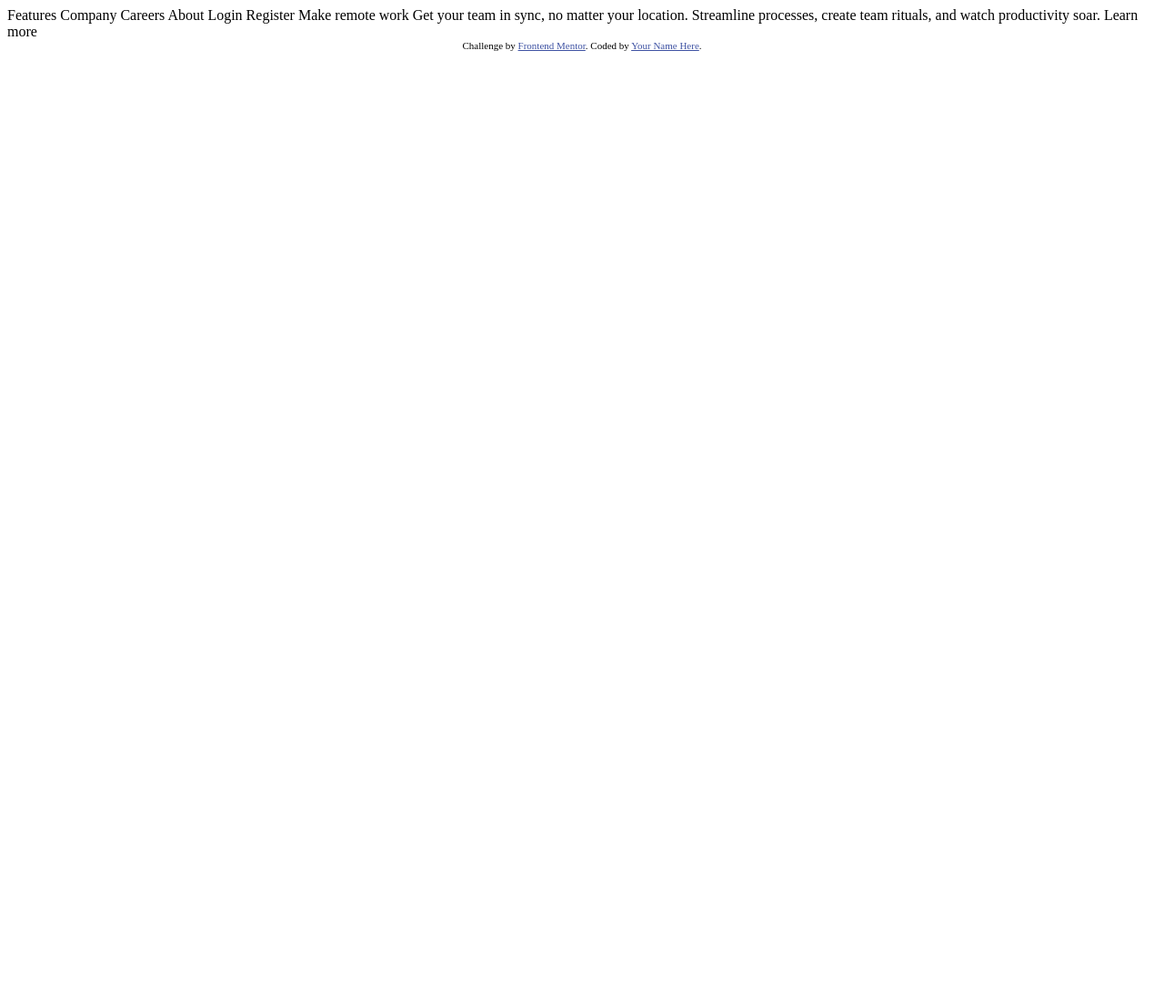
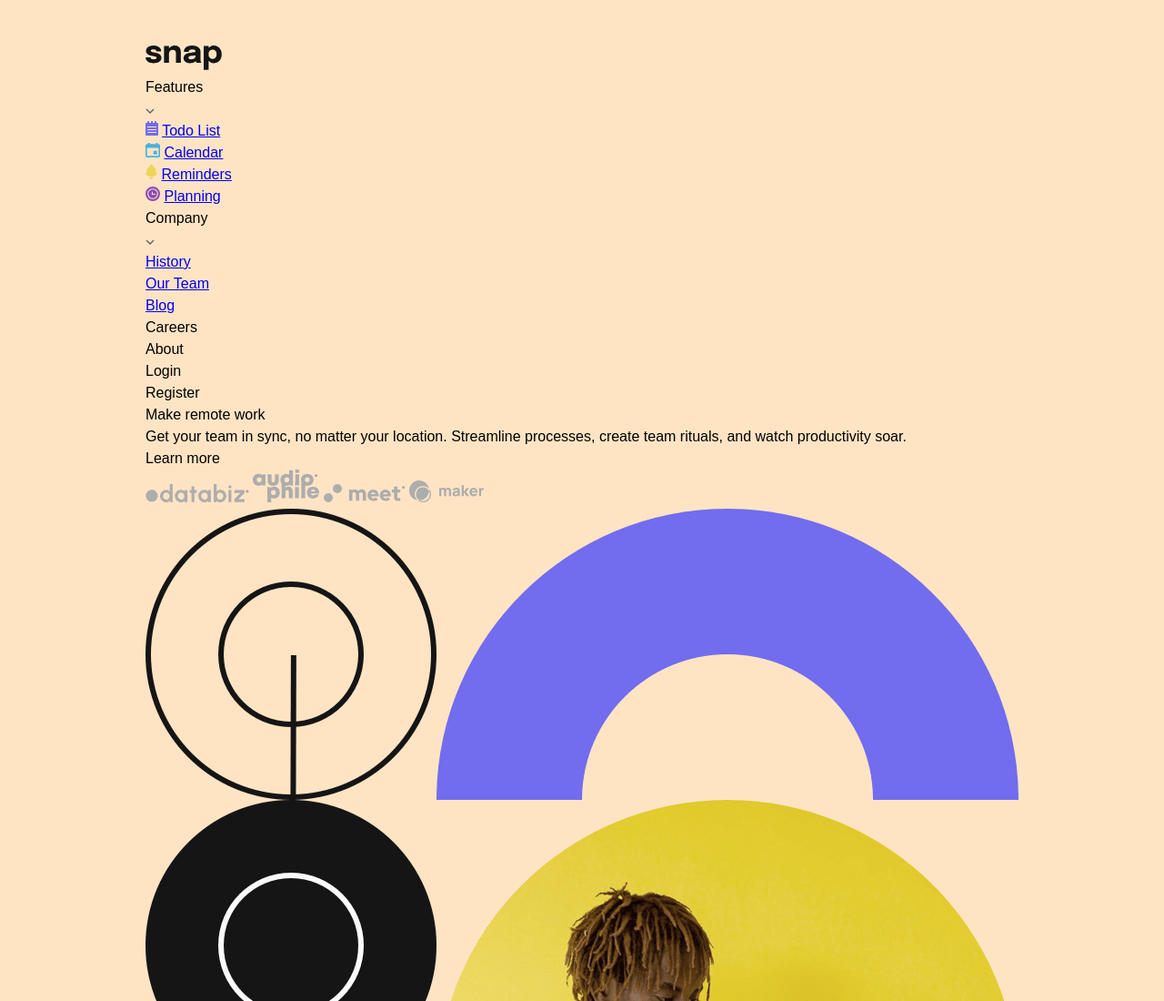
Before and after one commit to cyuuue0007/intro-section-with-dropdown-navigation-main, a plain HTML site: page index.html in a window 1280 px wide. Shown: the top 1100 px of the page at 91% size. Before the commit the page ends 800 px from the top, so only its background shows below. Drawn offline with nearby package versions, Linux system fonts and the light colour scheme.

Commit message:
feat:完成html區域

```diff
--- a/index.html
+++ b/index.html
@@ -1,39 +1,129 @@
 <!DOCTYPE html>
 <html lang="en">
+
 <head>
   <meta charset="UTF-8">
-  <meta name="viewport" content="width=device-width, initial-scale=1.0"> <!-- displays site properly based on user's device -->
+  <meta name="viewport" content="width=device-width, initial-scale=1.0">
+  <link rel="icon" type="image/png" sizes="32x32" href="./images/favicon-32x32.png">
+  <title>Frontend Mentor | Intro section with dropdown navigation</title>
+  <link rel="stylesheet" href="https://cdnjs.cloudflare.com/ajax/libs/meyer-reset/2.0/reset.min.css">
+</head>
 
-  <link rel="icon" type="image/png" sizes="32x32" href="./images/favicon-32x32.png">
 
-  <title>Frontend Mentor | Intro section with dropdown navigation</title>
+<body>
+  <div class="container">
+    <div class="wrapper">
+      <header class="header-wrapper">
 
-  <!-- Feel free to remove these styles or customise in your own stylesheet 👍 -->
-  <style>
-    .attribution { font-size: 11px; text-align: center; }
-    .attribution a { color: hsl(228, 45%, 44%); }
-  </style>
-</head>
-<body>
+        <nav class="nav-wrapper">
 
-  Features
-  Company
-  Careers
-  About
+          <img src="./images/logo.svg" class="snap-logo-img" alt="snap-logo-img">
+          <div class="nav-list-wrapper">
 
-  Login
-  Register
+            <ul>
+              <il class="nav-item">
+                <div class="nav-item">
+                  <p>Features</p>
+                  <img src="./images/icon-arrow-down.svg" class="arrow-down-icon" alt="arrow-down-icon">
+                </div>
+                <ul class="nav-item-dropdown">
+                  <li>
+                    <img src="./images/icon-todo.svg" class="todo-icon" alt="todo-icon">
+                    <a href="#">Todo List</a>
+                  </li>
+                  <li>
+                    <img src="./images/icon-calendar.svg" class="calendar-icon" alt="calendar-icon">
+                    <a href="#">Calendar</a>
+                  </li>
+                  <li>
+                    <img src="./images/icon-reminders.svg" class="reminders-icon" alt="reminders-icon">
+                    <a href="#">Reminders</a>
+                  </li>
+                  <li>
+                    <img src="./images/icon-planning.svg" class="planning-icon" alt="planning-icon">
+                    <a href="#">Planning</a>
+                  </li>
+                </ul>
+              </il>
 
-  Make remote work
+              <li class="nav-item">
+                <div class="nav-item">
+                  <p>Company</p>
+                  <img src="./images/icon-arrow-down.svg" class="arrow-down-icon" alt="arrow-down-icon">
+                </div>
+                <ul class="nav-item-dropdown">
+                  <li>
+                    <a href="#">History</a>
+                  </li>
+                  <li>
+                    <a href="#">Our Team</a>
+                  </li>
+                  <li>
+                    <a href="#">Blog</a>
+                  </li>
+                </ul>
+                </il>
 
-  Get your team in sync, no matter your location. Streamline processes,
-  create team rituals, and watch productivity soar.
+                <il class="nav-item">
+                  <p>Careers</p>
+                </il>
 
-  Learn more
+                <il class="nav-item">
+                  <p>About</p>
+                </il>
+            </ul>
 
-  <div class="attribution">
-    Challenge by <a href="https://www.frontendmentor.io?ref=challenge" target="_blank">Frontend Mentor</a>.
-    Coded by <a href="#">Your Name Here</a>.
+            <div class="login-wrapper">
+              <P>Login</P>
+              <div class="register-btn-wrapper">
+                <p>Register</p>
+              </div>
+            </div>
+          </div>
+        </nav>
+      </header>
+
+      <main>
+        <div class="main-wrapper">
+          <div class="content-wrapper">
+            <h1>Make remote work
+            </h1>
+            <p>Get your team in sync, no matter your location. Streamline processes, create team rituals, and watch
+              productivity soar.
+            </p>
+            <div class="learn-more-btn-wrapper">
+              <p>Learn more</p>
+            </div>
+            <div class="client-list-wrapper">
+              <img src="./images/client-databiz.svg" class="hero-desktop-img" alt="hero-desktop-img">
+              <img src="./images/client-audiophile.svg" class="hero-desktop-img" alt="hero-desktop-img">
+              <img src="./images/client-meet.svg" class="hero-desktop-img" alt="hero-desktop-img">
+              <img src="./images/client-maker.svg" class="hero-desktop-img" alt="hero-desktop-img">
+            </div>
+            <img src="./images/image-hero-desktop.png" class="hero-desktop-img" alt="hero-desktop-img">
+      </main>
+    </div>
   </div>
 </body>
+
+<style>
+  * {
+    box-sizing: border-box;
+    margin: 0;
+    padding: 0;
+  }
+
+  body {
+    font-family: 'Noto Sans TC', 'PingFang TC', 'Microsoft JhengHei', sans-serif;
+    display: flex;
+    justify-content: center;
+    align-items: start;
+    min-height: 100vh;
+    padding: 50px 20px;
+    line-height: 1.5rem;
+    font-size: 16px;
+    background-color: bisque;
+  }
+</style>
+
 </html>
```
Also changed, not shown: 1236.txt (added).
